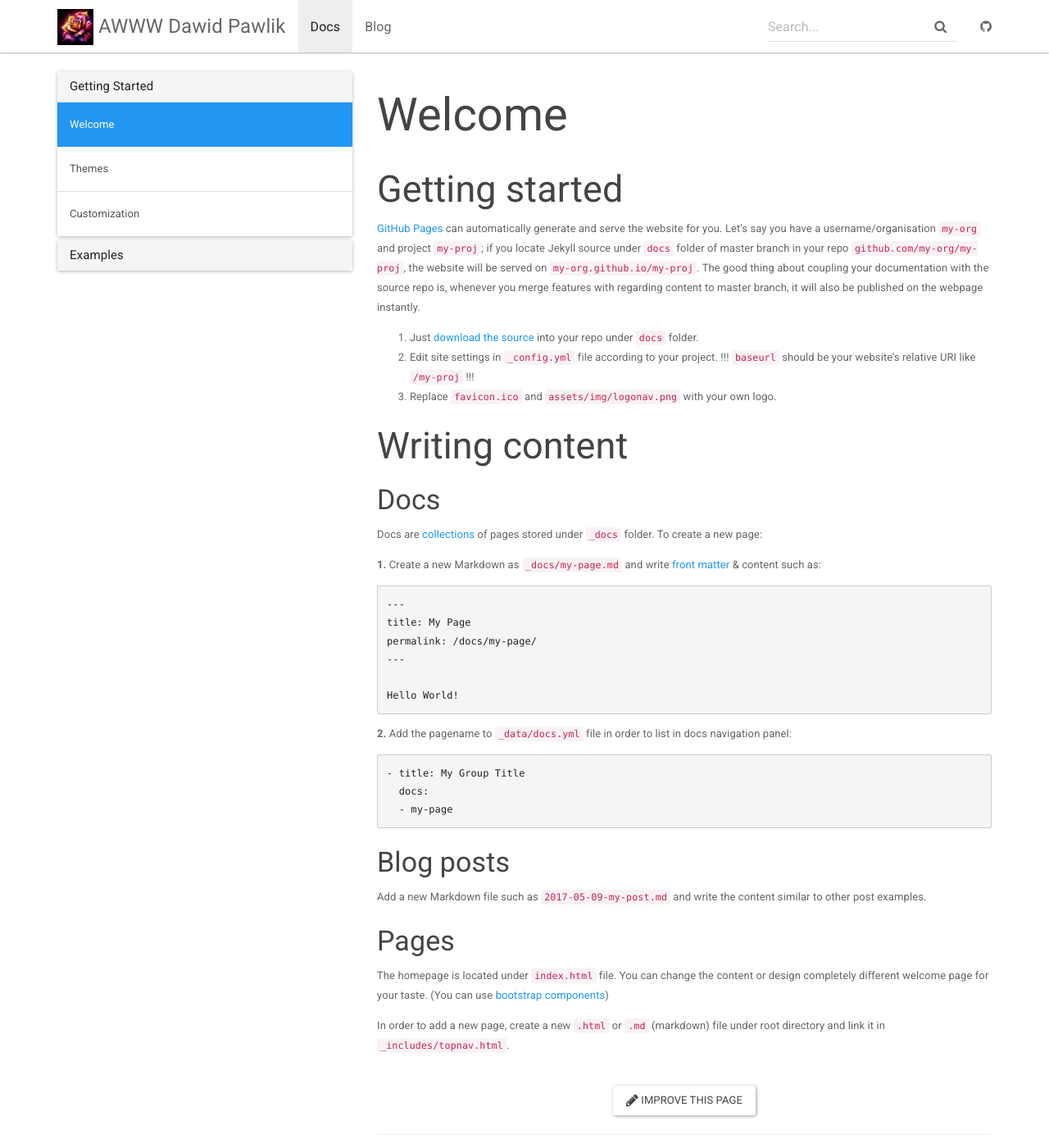
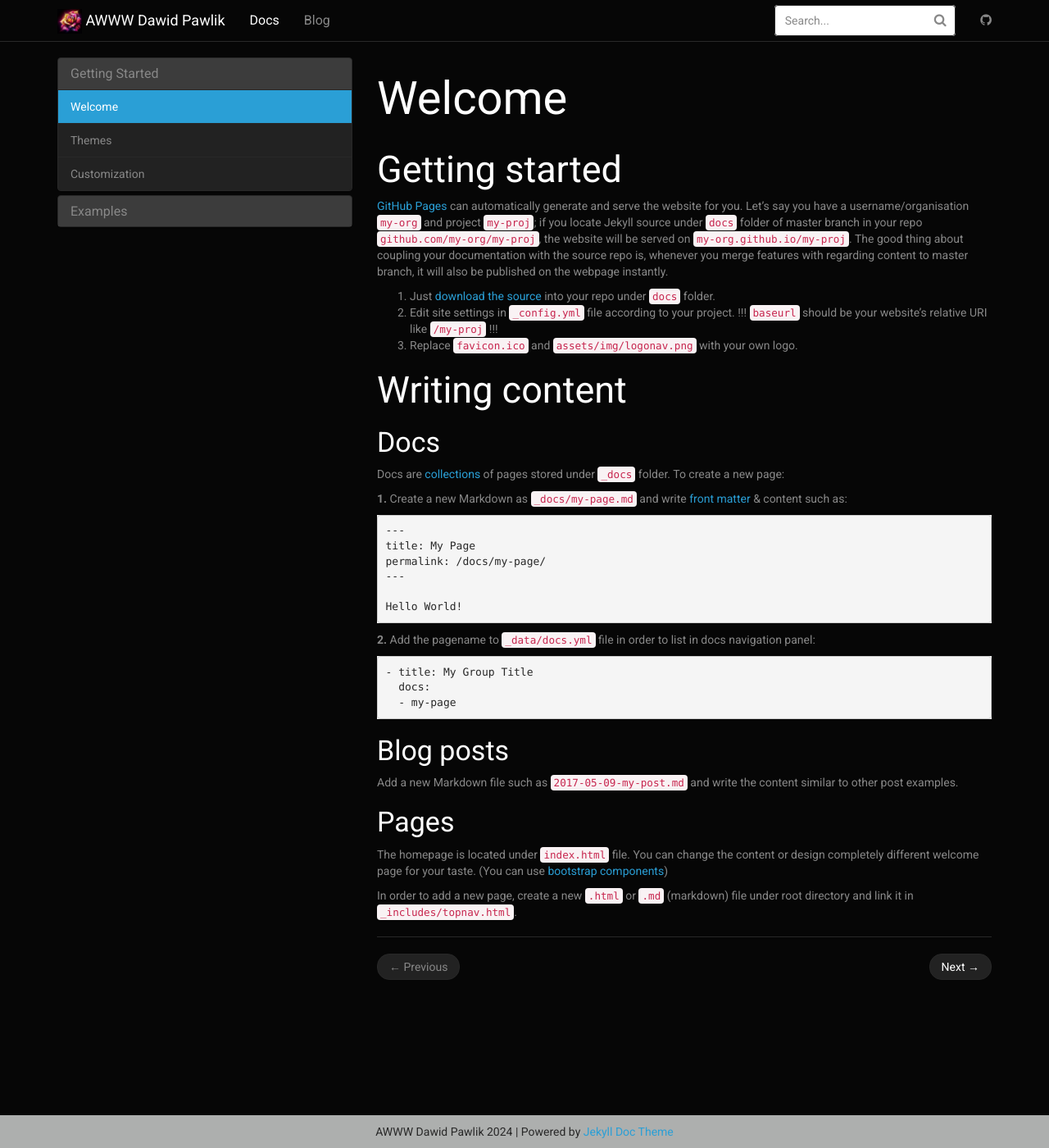
Before and after one commit to QuerthDP/awww, a Jekyll site: the page built from docs/_docs/index.md, in a window 1280 px wide and 1400 px high. Shown: the whole window at 82% size. Built offline with Jekyll 4.4.1, drawn with Linux system fonts in a browser that asks for light colours.

Commit message:
Remove improve this page button

```diff
--- a/docs/_config.yml
+++ b/docs/_config.yml
@@ -9,11 +9,10 @@ lang: en-US
 baseurl: "/awww" # the subpath of your site, e.g. /blog/
 url: https://querthdp.github.io/awww/ # the base hostname & protocol for your site
 git_address: https://github.com/QuerthDP/awww
-git_edit_address: https://github.com/QuerthDP/awww
 
 # theme options from https://bootswatch.com/3/
 # comment out this to use default Bootstrap
-bootwatch: paper # cerulean cosmo custom cyborg darkly flatly journal lumen readable sandstone simplex slate solar spacelab superhero united yeti
+bootwatch: cyborg # cerulean cosmo custom cyborg darkly flatly journal lumen paper readable sandstone simplex slate solar spacelab superhero united yeti
 
 # Build settings
 markdown: kramdown
--- a/docs/_docs/docs.yml
+++ /dev/null
@@ -1,3 +0,0 @@
-- title: My Group Title
-  docs:
-  - my-page
--- a/docs/_layouts/docs.html
+++ b/docs/_layouts/docs.html
@@ -11,14 +11,6 @@ layout: default
         <div class="col-md-8">
             <h1>{{ page.title }}</h1>
             <div id="markdown-content-container">{{ content }}</div>
-            <div style="clear:both;">
-              <p class="text-center">
-                <br />
-                <a target="_blank" href="{{site.git_edit_address}}/{{ page.path }}" class="btn btn-default" role="button">
-                  <i class="fa fa-pencil fa-lg"></i> Improve this page
-                </a>
-              </p>
-            </div>
             <hr>
             {% include section_nav.html %}
         </div>
```
